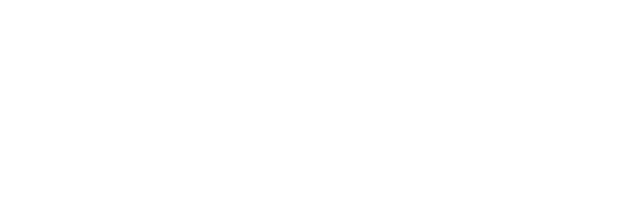
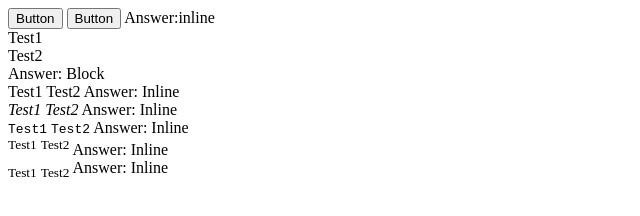
Before and after one commit to acciojob/block-or-inline-Tazh-nik, a website: page main.html in a window 1280 px wide. Shown: the whole page, without its empty margins (0-640 px from the left). Drawn offline with Linux system fonts and the light colour scheme.

Commit message:
created a submission

```diff
--- a/main.html
+++ b/main.html
@@ -7,6 +7,43 @@
 </head>
 
 <body>
+	<div>
+	<button data-ns-test ="block inline-button">Button</button>
+		<button data-ns-test ="block inline-button">Button</button>
+	Answer:inline
+	</div>
+	<div>
+        <div data-ns-test="block-inline-div">Test1</div>
+        <div data-ns-test="block-inline-div">Test2</div>
+        Answer: Block
+    </div>
+
+    <div>
+        <span data-ns-test="block-inline-span">Test1</span>
+        <span data-ns-test="block-inline-span">Test2</span>
+        Answer: Inline
+    </div>
+	 <div>
+        <cite data-ns-test="block-inline-cite">Test1</cite>
+        <cite data-ns-test="block-inline-cite">Test2</cite>
+        Answer: Inline
+    </div>
+	<div>
+        <code data-ns-test="block-inline-code">Test1</code>
+        <code data-ns-test="block-inline-code">Test2</code>
+        Answer: Inline
+    </div>
+	 <div>
+        <sup data-ns-test="block-inline-sup">Test1</sup>
+        <sup data-ns-test="block-inline-sup">Test2</sup>
+        Answer: Inline
+    </div>
+	<div>
+        <sub data-ns-test="block-inline-sub">Test1</sub>
+        <sub data-ns-test="block-inline-sub">Test2</sub>
+        Answer: Inline
+    </div>
+	<div></div>
 	<!-- the entire body must be written by student -->
     <script type="text/javascript" src="./script.js">
 </script>
```
